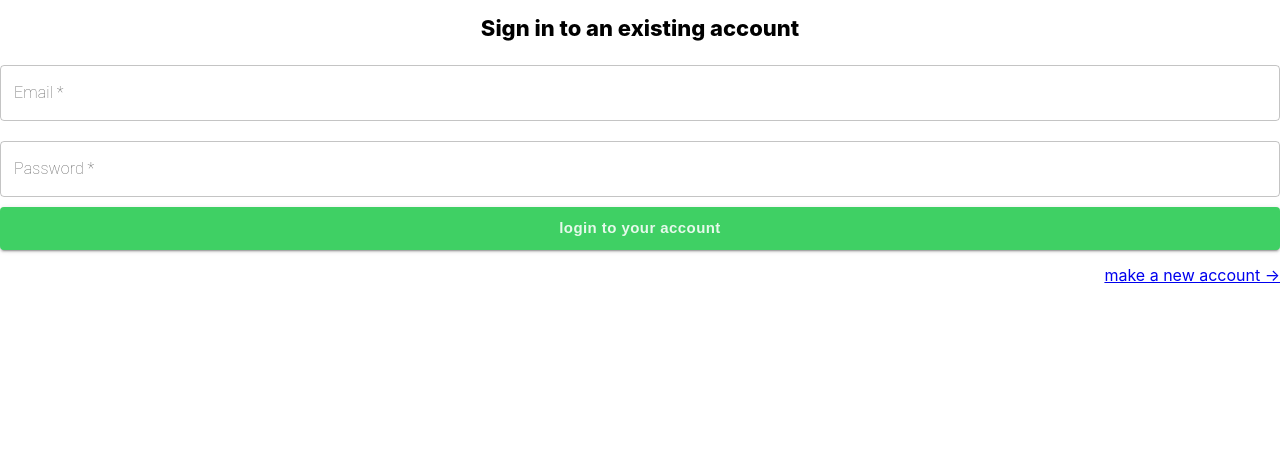
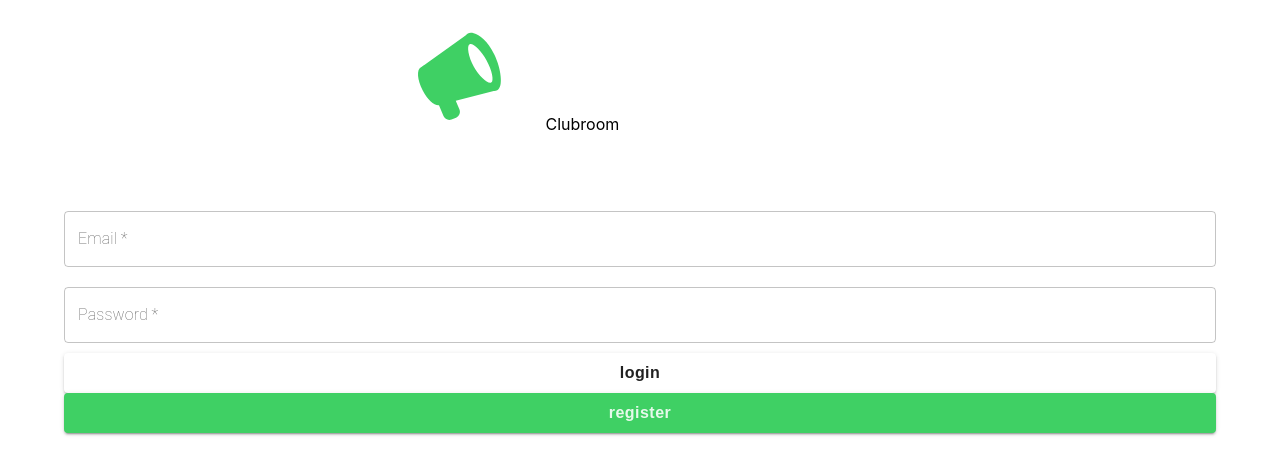
Before and after one commit to Reucherian/clubroom, a React (Create React App) app: page /signin in a window 1280 px wide. Shown: the top 474 px of the page. Built offline with nearby package versions, Linux system fonts and the light colour scheme; no server answers; what aws-amplify would draw is missing.

Commit message:
aaadbfkhanf

```diff
--- a/src/components/login.js
+++ b/src/components/login.js
@@ -1,16 +1,12 @@
 import React from "react";
 import { useInput } from "./../utils/forms";
 import { Auth } from "aws-amplify";
-import { TextField, styled, Button, CircularProgress } from '@mui/material';
+import { TextField, styled, Button, CircularProgress, Container } from '@mui/material';
 import { Link, useNavigate } from "react-router-dom";
+import ClubRoomHeader from '../components/clubRoomHeader';
 
 const Field = styled(TextField)({
   margin: "10px 0",
-});
-
-const DLink = styled(Link)({
-  margin: "15px 0",
-  textAlign: "right",
 });
 
 const Login = () => {
@@ -37,7 +33,9 @@ const Login = () => {
   };
 
   return (
-    <form
+    <Container>
+      <ClubRoomHeader />
+      <form
       style={{
         display: "flex",
         flexDirection: "column",
@@ -45,24 +43,21 @@ const Login = () => {
       }}
       onSubmit={handleSubmit}
     >
-      <h1 style={{ fontSize: "22px", fontWeight: 800 }}>
-        {" "}
-        Sign in to an existing account
-      </h1>
       <Field label="Email" {...bindEmail} type="text" />
       <Field label="Password" type="password" {...bindPassword} />
       <Button
         variant="contained"
-        color="primary"
-        size="large"
+        color="secondary"
         type="submit"
         disabled={loading}
       >
         {loading && <CircularProgress size={20} style={{ marginRight: 20 }} />}
-        Login to Your Account
+        Login
       </Button>
-      <DLink to="/signup">make a new account &rarr;</DLink>
-    </form>
+      <Button variant="contained" onClick={() => {navigate('/signup')}}>Register</Button>
+      </form>
+    </Container>
+
   );
 };
 
```
